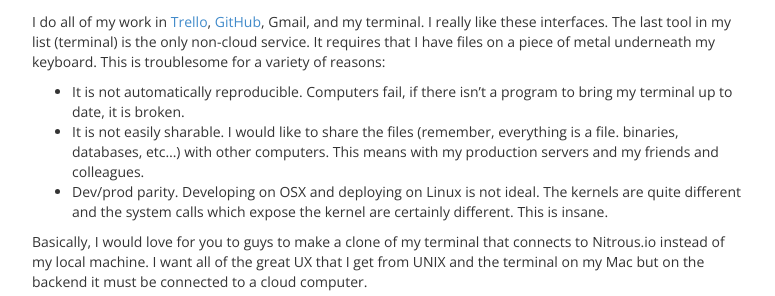
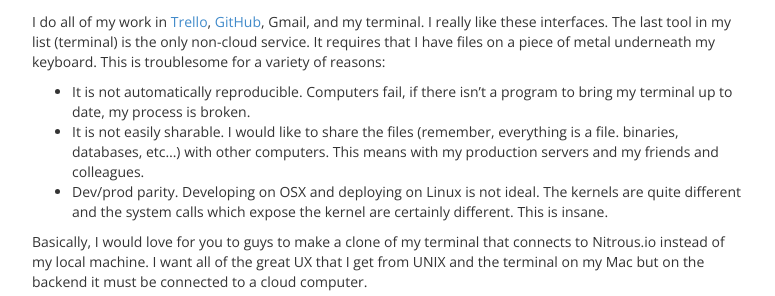
Before and after one commit to koheishingai/blog, a Jekyll site: the page built from _posts/2013-08-12-nitrous-io-stories-ryan-smith-and-heroku-wilson-smith.md, in a window 1280 px wide. Shown: the part 1262-1558 px from the top of the page, without its empty margins (252-1027 px from the left). Built offline with Jekyll 4.4.1, drawn with Linux system fonts in a browser that asks for light colours; nearby versions of some CDN libraries; library files that are not in the unit come from our copies; Markdown is read by kramdown in place of the engine named in the settings; comment, search, counter and statistics services are not loaded.

Commit message:
Update 2013-08-12-nitrous-io-stories-ryan-smith-and-heroku-wilson-smith.md

```diff
--- a/_posts/2013-08-12-nitrous-io-stories-ryan-smith-and-heroku-wilson-smith.md
+++ b/_posts/2013-08-12-nitrous-io-stories-ryan-smith-and-heroku-wilson-smith.md
@@ -29,7 +29,7 @@ I primarily use my computer for work. I am practically a luddite if I am not wor
 
 I do all of my work in [Trello](http://trello.com), [GitHub](http://github.com), Gmail, and my terminal. I really like these interfaces. The last tool in my list (terminal) is the only non-cloud service. It requires that I have files on a piece of metal underneath my keyboard. This is troublesome for a variety of reasons:
 
-* It is not automatically reproducible. Computers fail, if there isn't a program to bring my terminal up to date, it is broken.
+* It is not automatically reproducible. Computers fail, if there isn't a program to bring my terminal up to date, my process is broken.
 * It is not easily sharable. I would like to share the files (remember, everything is a file. binaries, databases, etc...) with other computers. This means with my production servers and my friends and colleagues.
 * Dev/prod parity. Developing on OSX and deploying on Linux is not ideal. The kernels are quite different and the system calls which expose the kernel are certainly different. This is insane.
 
```
